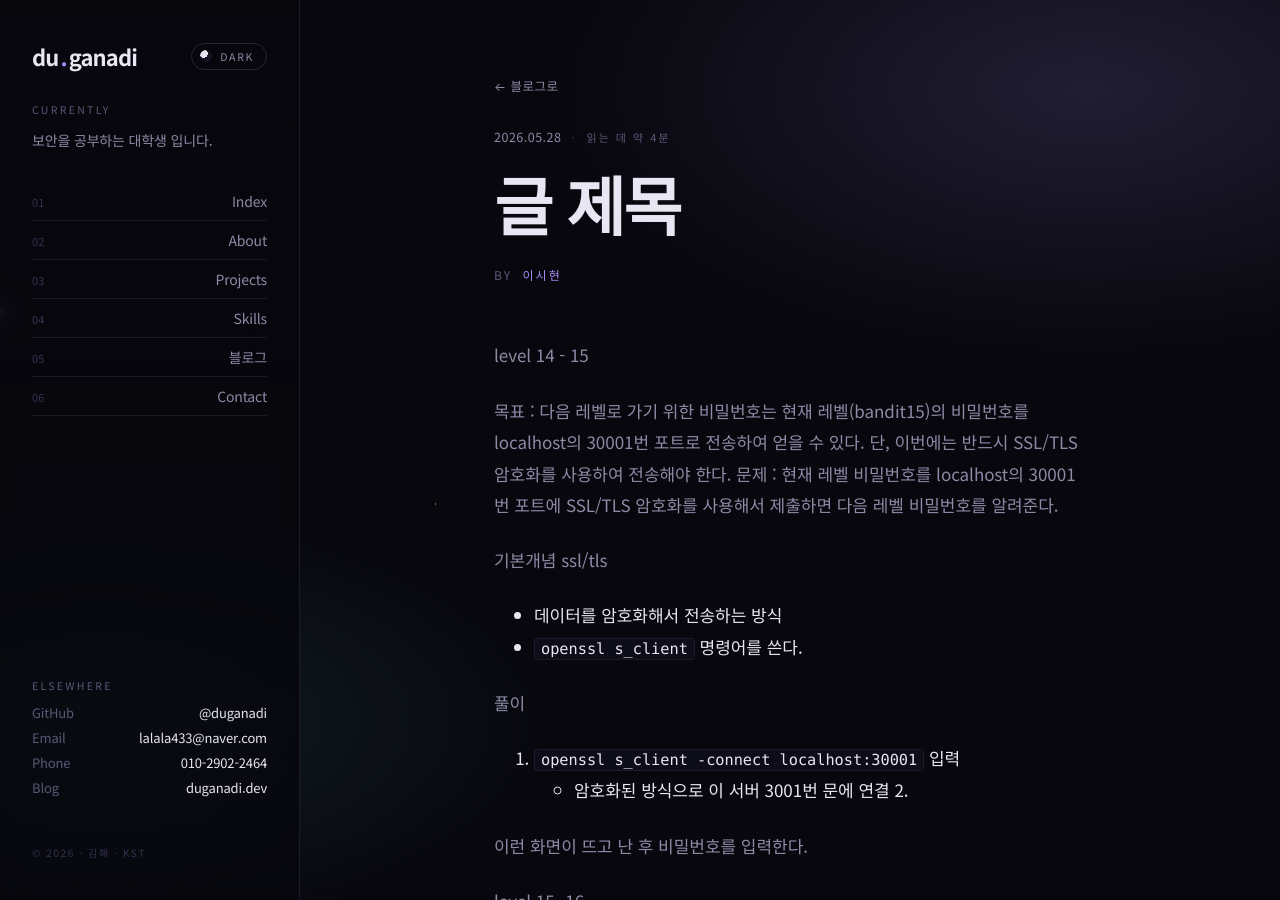
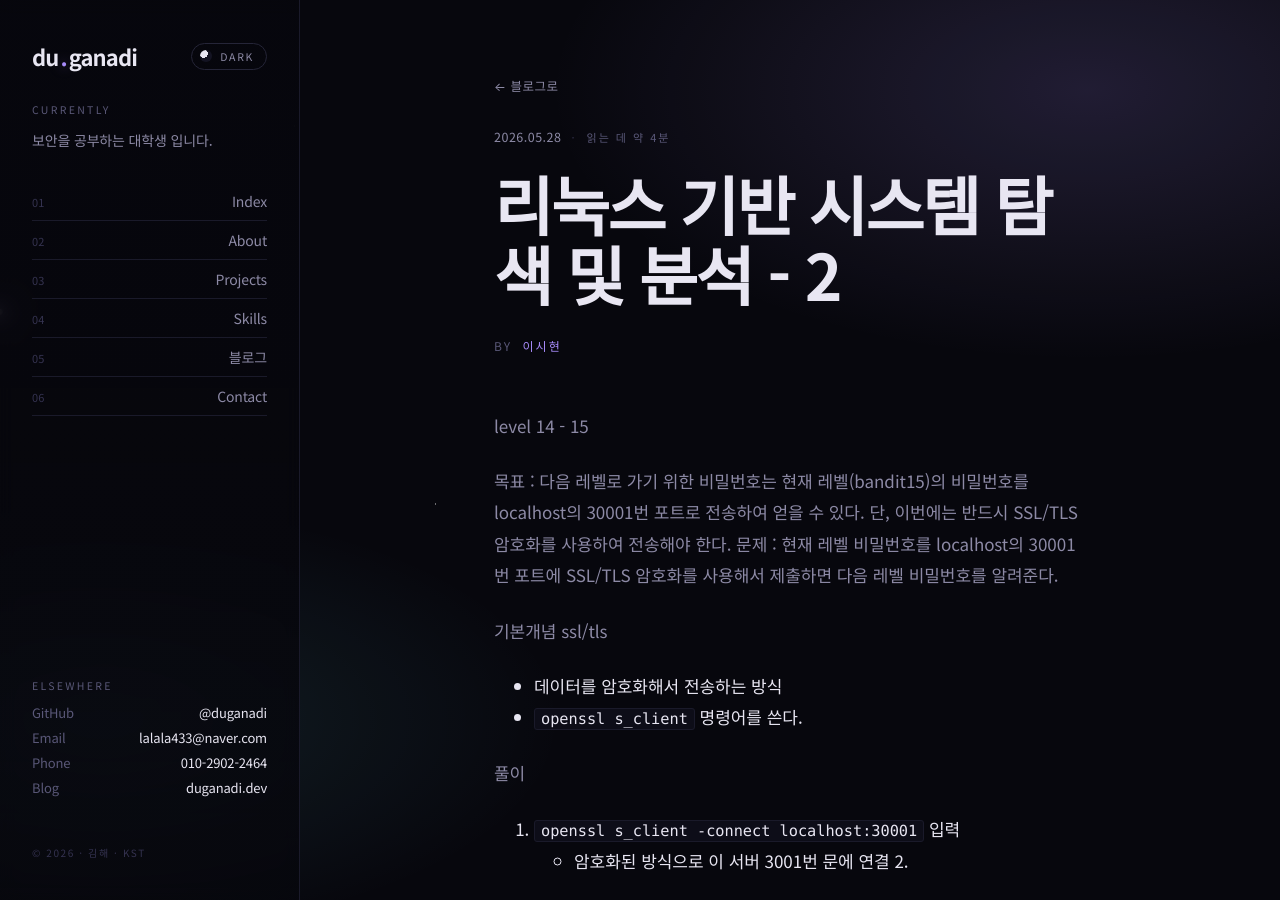
Before and after one commit to duduganadi/duduganadi.github.io, a Jekyll site: the page built from _posts/2026-05-29-linux-bandit-2.md, in a window 1280 px wide and 900 px high. Built offline with Jekyll 4.4.1, drawn with Linux system fonts in a browser that asks for light colours.

Commit message:
Update 2026-05-29-linux-bandit-2.md

```diff
--- a/_posts/2026-05-29-linux-bandit-2.md
+++ b/_posts/2026-05-29-linux-bandit-2.md
@@ -1,6 +1,6 @@
 ---
 layout: post
-title: "글 제목"
+title: "리눅스 기반 시스템 탐색 및 분석 - 2"
 date: 2026-05-28
 ---
 
```
